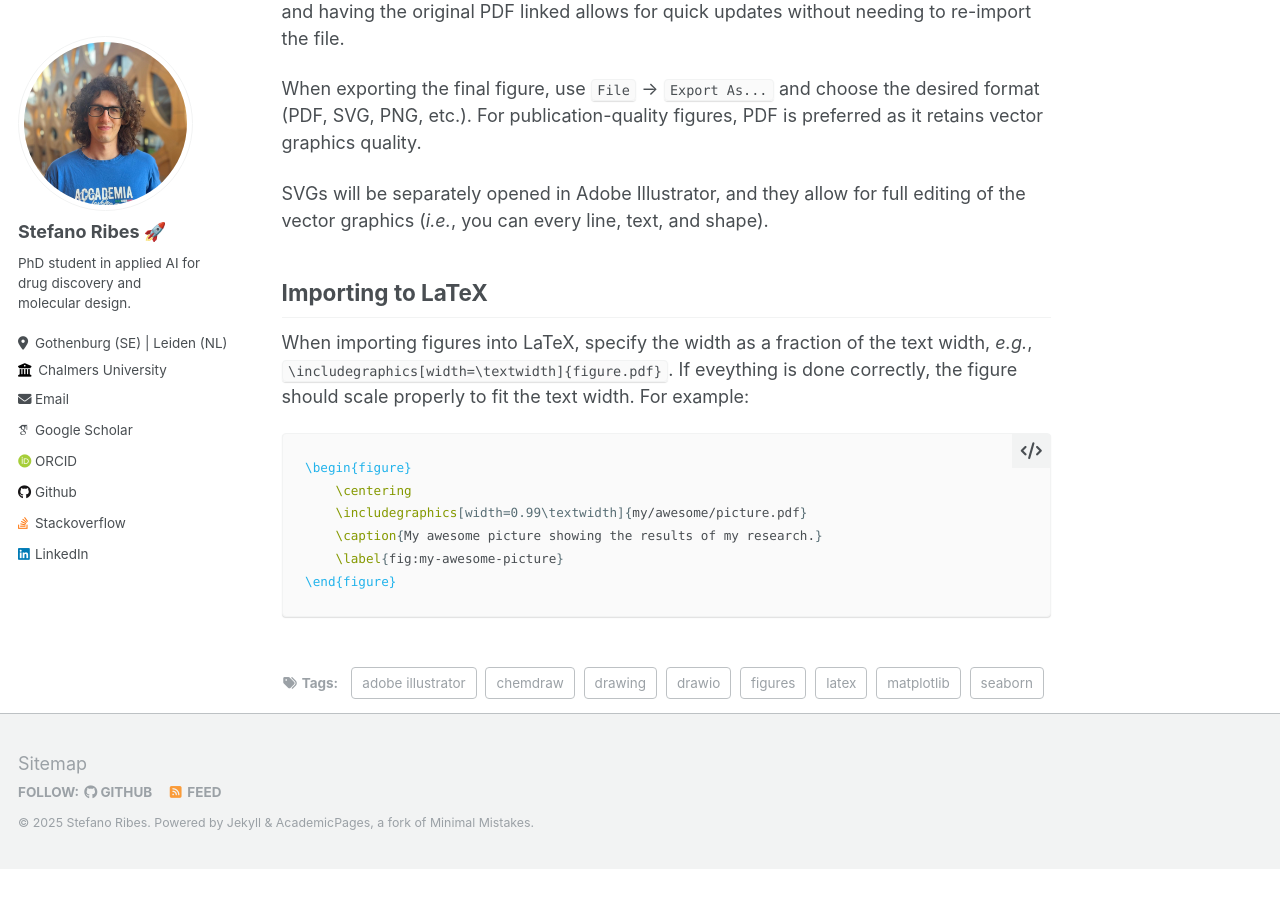
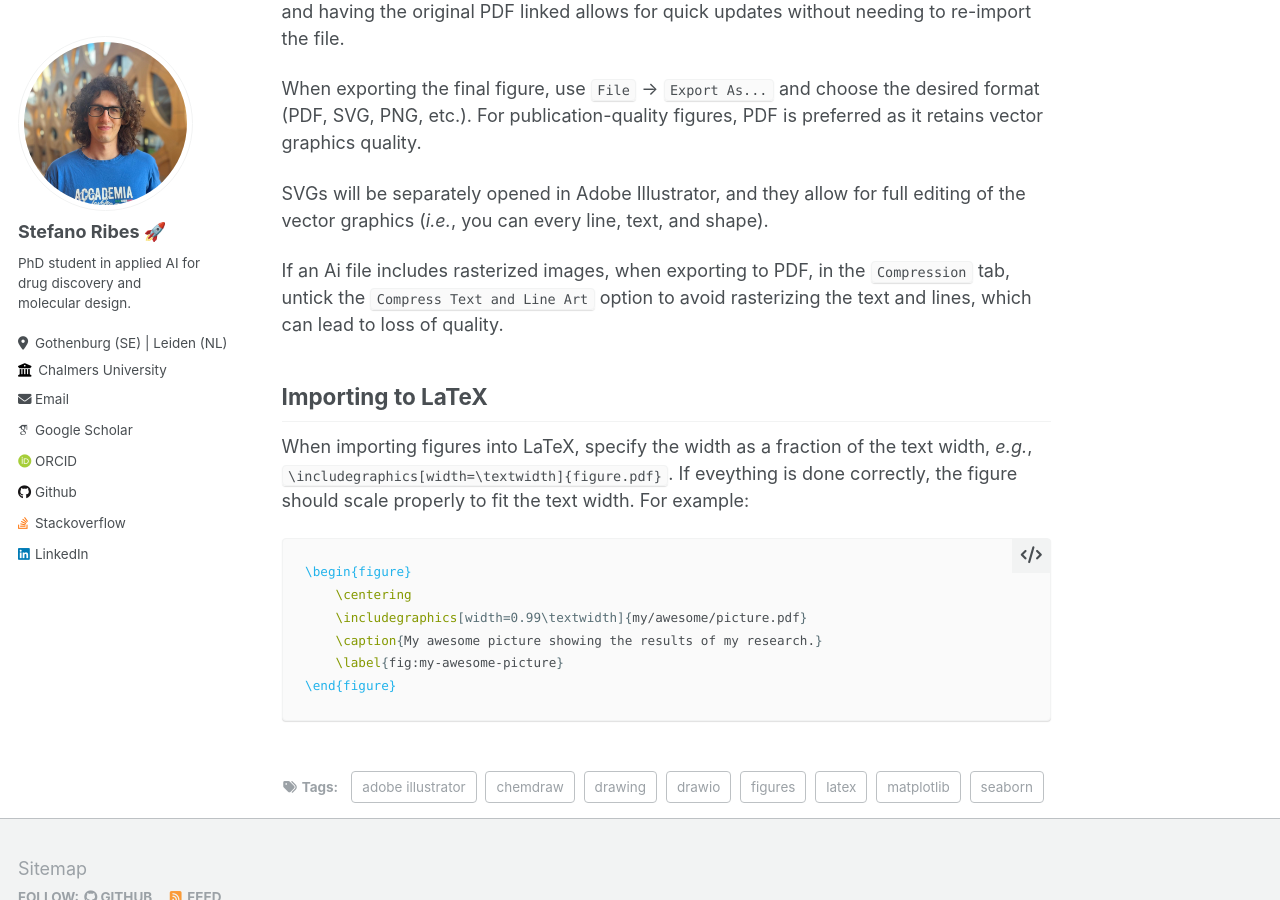
Before and after one commit to ribesstefano/ribesstefano.github.io, a Jekyll site: the page built from _posts/2025-06-25-drawing-tutorial.md, in a window 1280 px wide and 900 px high, scrolled down 5237 px. Built offline with Jekyll 4.4.1, drawn with Linux system fonts in a browser that asks for light colours; some web fonts are replaced; before the commit the page ends 6106 px from its top, so only the background shows below that.

Commit message:
Added a note in blogpost aboht rasterized images.

```diff
--- a/_posts/2025-06-25-drawing-tutorial.md
+++ b/_posts/2025-06-25-drawing-tutorial.md
@@ -167,6 +167,8 @@ When exporting the final figure, use `File` -> `Export As...` and choose the des
 
 SVGs will be separately opened in Adobe Illustrator, and they allow for full editing of the vector graphics (_i.e._, you can every line, text, and shape).
 
+If an Ai file includes rasterized images, when exporting to PDF, in the `Compression` tab, untick the `Compress Text and Line Art` option to avoid rasterizing the text and lines, which can lead to loss of quality.
+
 ## Importing to LaTeX
 
 When importing figures into LaTeX, specify the width as a fraction of the text width, _e.g._, `\includegraphics[width=\textwidth]{figure.pdf}`. If eveything is done correctly, the figure should scale properly to fit the text width.
```
